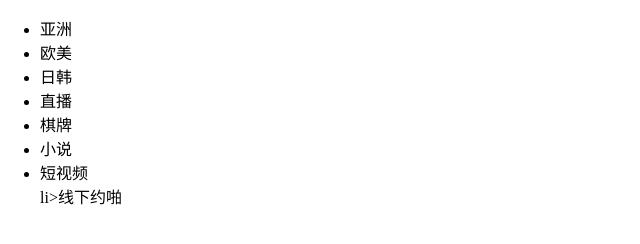
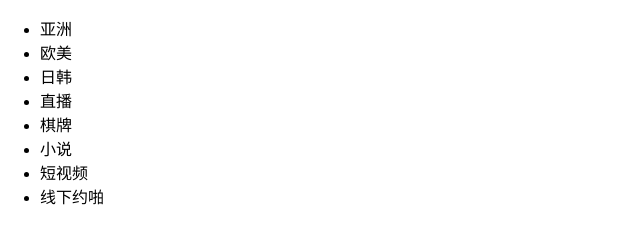
Before and after one commit to 19902079743/dbhot, a plain HTML site: page index.html in a window 1280 px wide. Shown: the full height of the page, 0-640 px from the left. Drawn offline with Linux system fonts and the light colour scheme.

Commit message:
新增线下约啪2

```diff
--- a/index.html
+++ b/index.html
@@ -20,7 +20,7 @@
 		<li>棋牌</li>
 		<li>小说</li>
 		<li>短视频</li>
-		li>线下约啪</li>
+		<li>线下约啪</li>
 	</ul>
 </body>
 </html>
```
